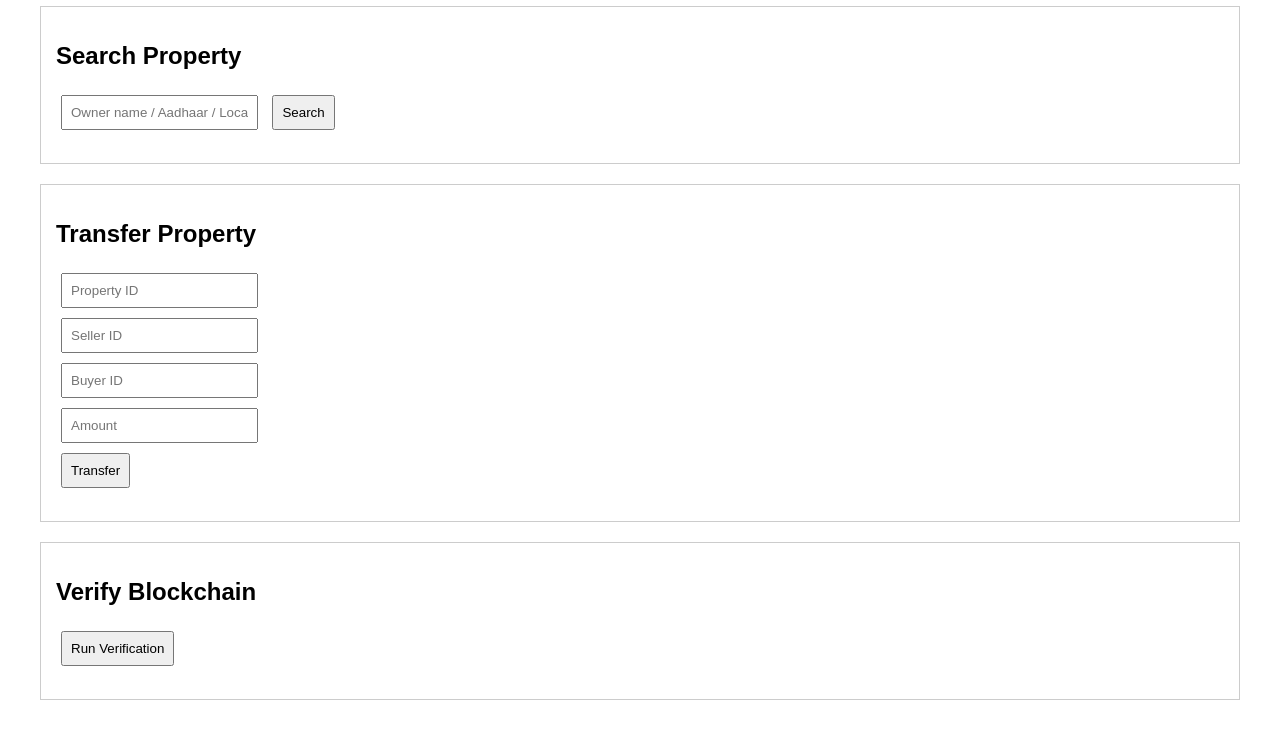
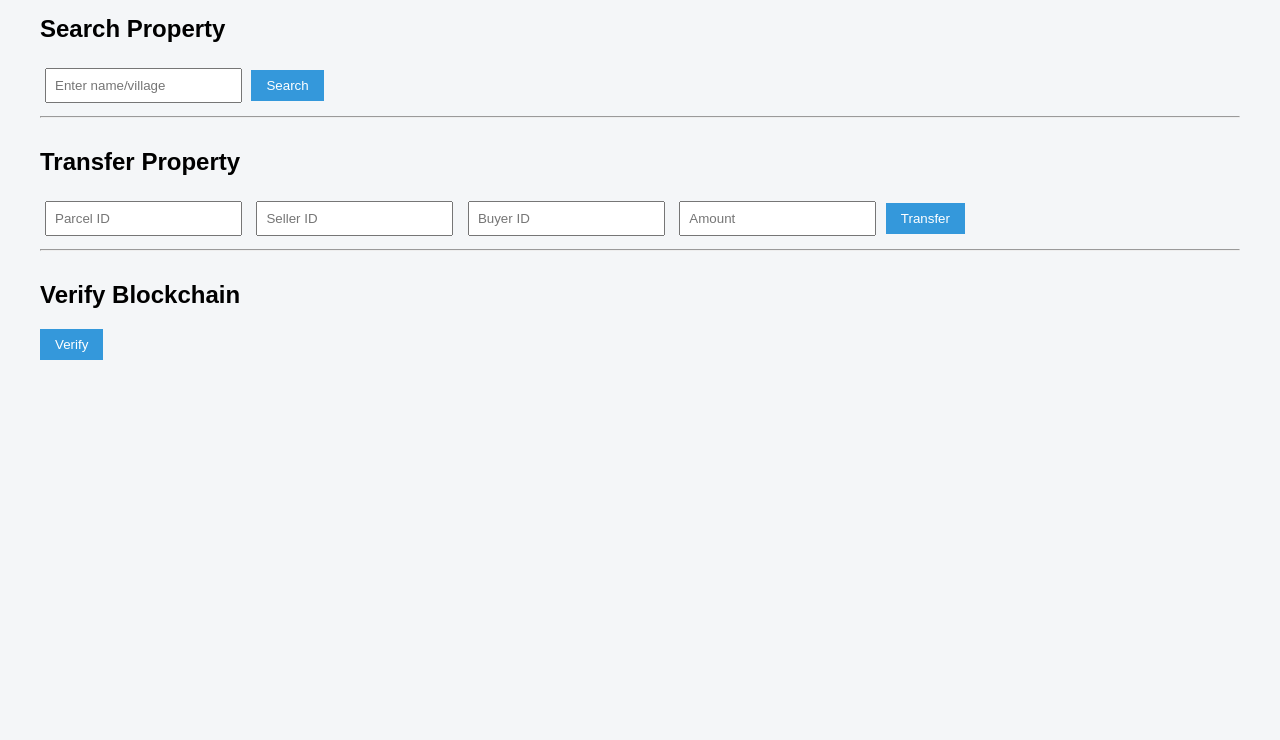
Before and after one commit to Hanuman-S/Land-Registry-Blockchain, a website: page frontend/index.html in a window 1280 px wide. Shown: the part 92-832 px from the top of the page. After the commit the page ends 800 px from the top, so only its background shows below. Drawn offline with Linux system fonts and the light colour scheme.

Commit message:
added frontend

```diff
--- a/frontend/index.html
+++ b/frontend/index.html
@@ -1,41 +1,43 @@
 <!DOCTYPE html>
 <html>
 <head>
-    <title>Land Registry</title>
-    <style>
-        body { font-family: Arial; margin: 40px; }
-        input, button { margin: 5px; padding: 8px; }
-        .box { border: 1px solid #ccc; padding: 15px; margin-bottom: 20px; }
-    </style>
+    <title>Land Registry System</title>
+    <link rel="stylesheet" href="style.css">
 </head>
 <body>
 
 <h1>Land Registry System</h1>
 
-<div class="box">
-    <h2>Search Property</h2>
-    <input id="search" placeholder="Owner name / Aadhaar / Location">
-    <button onclick="searchProperty()">Search</button>
-    <pre id="searchResult"></pre>
-</div>
+<!-- SEARCH -->
+<h2>Search Property</h2>
+<input type="text" id="searchInput" placeholder="Enter name/village">
+<button onclick="search()">Search</button>
 
-<div class="box">
-    <h2>Transfer Property</h2>
-    <input id="propertyId" placeholder="Property ID"><br>
-    <input id="sellerId" placeholder="Seller ID"><br>
-    <input id="buyerId" placeholder="Buyer ID"><br>
-    <input id="amount" placeholder="Amount"><br>
-    <button onclick="transfer()">Transfer</button>
-    <pre id="transferResult"></pre>
-</div>
+<div id="searchResult"></div>
 
-<div class="box">
-    <h2>Verify Blockchain</h2>
-    <button onclick="verify()">Run Verification</button>
-    <pre id="verifyResult"></pre>
-</div>
+<hr>
+
+<!-- TRANSFER -->
+<h2>Transfer Property</h2>
+
+<input type="number" id="parcelId" placeholder="Parcel ID">
+<input type="number" id="sellerId" placeholder="Seller ID">
+<input type="number" id="buyerId" placeholder="Buyer ID">
+<input type="number" id="amount" placeholder="Amount">
+
+<button onclick="transfer()">Transfer</button>
+
+<div id="transferResult"></div>
+
+<hr>
+
+<!-- VERIFY -->
+<h2>Verify Blockchain</h2>
+<button onclick="verify()">Verify</button>
+
+<div id="verifyResult"></div>
+
+</body>
 
 <script src="script.js"></script>
-
-</body>
 </html>
--- a/frontend/script.js
+++ b/frontend/script.js
@@ -1,35 +1,40 @@
-const BASE_URL = "http://localhost:3000";
+const BASE_URL = "http://localhost:3000/api";
 
 // SEARCH
-async function searchProperty() {
-    const query = document.getElementById("search").value;
+async function search() {
+    const query = document.getElementById("searchInput").value;
 
-    const res = await fetch(`${BASE_URL}/search?q=${query}`);
+    const res = await fetch(`${BASE_URL}/search?query=${query}`);
     const data = await res.json();
 
-    document.getElementById("searchResult").innerText =
-        JSON.stringify(data, null, 2);
+    document.getElementById("searchResult").innerHTML =
+        "<pre>" + JSON.stringify(data, null, 2) + "</pre>";
 }
 
 // TRANSFER
 async function transfer() {
-    const payload = {
-        property_id: document.getElementById("propertyId").value,
-        seller_id: document.getElementById("sellerId").value,
-        buyer_id: document.getElementById("buyerId").value,
-        amount: document.getElementById("amount").value
-    };
+    const parcelId = document.getElementById("parcelId").value;
+    const sellerId = document.getElementById("sellerId").value;
+    const buyerId = document.getElementById("buyerId").value;
+    const amount = document.getElementById("amount").value;
 
     const res = await fetch(`${BASE_URL}/transfer`, {
         method: "POST",
-        headers: { "Content-Type": "application/json" },
-        body: JSON.stringify(payload)
+        headers: {
+            "Content-Type": "application/json"
+        },
+        body: JSON.stringify({
+            parcelId,
+            sellerId,
+            buyerId,
+            amount
+        })
     });
 
     const data = await res.json();
 
-    document.getElementById("transferResult").innerText =
-        JSON.stringify(data, null, 2);
+    document.getElementById("transferResult").innerHTML =
+        "<pre>" + JSON.stringify(data, null, 2) + "</pre>";
 }
 
 // VERIFY
@@ -37,6 +42,6 @@ async function verify() {
     const res = await fetch(`${BASE_URL}/verify`);
     const data = await res.json();
 
-    document.getElementById("verifyResult").innerText =
-        JSON.stringify(data, null, 2);
+    document.getElementById("verifyResult").innerHTML =
+        "<pre>" + JSON.stringify(data, null, 2) + "</pre>";
 }
--- /dev/null
+++ b/frontend/style.css
@@ -0,0 +1,36 @@
+body {
+    font-family: Arial;
+    margin: 40px;
+    background: #f4f6f8;
+}
+
+h1 {
+    color: #2c3e50;
+}
+
+h2 {
+    margin-top: 30px;
+}
+
+input {
+    margin: 5px;
+    padding: 8px;
+}
+
+button {
+    padding: 8px 15px;
+    background: #3498db;
+    color: white;
+    border: none;
+    cursor: pointer;
+}
+
+button:hover {
+    background: #2980b9;
+}
+
+pre {
+    background: #222;
+    color: #0f0;
+    padding: 10px;
+}
```
